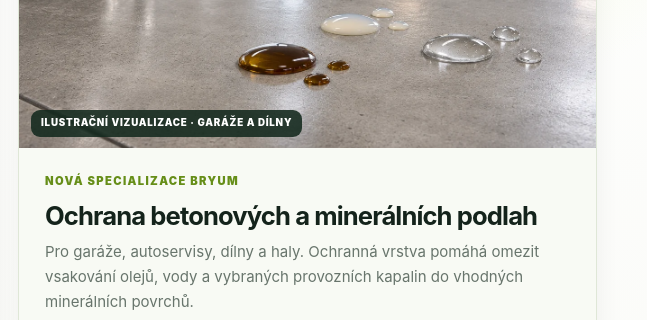
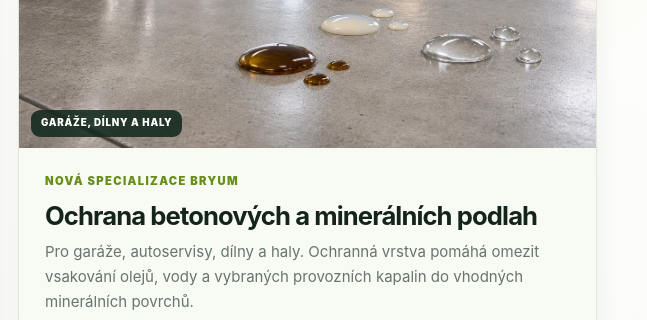
Before and after one commit to Bryumcisteni/moje-stranka, a plain HTML site: page index.html in a window 1280 px wide. Shown: the part 536-856 px from the top of the page, 633-1280 px from the left. Drawn offline with Linux system fonts and the light colour scheme.

Commit message:
Update service image section in index.html

```diff
--- a/index.html
+++ b/index.html
@@ -58,7 +58,7 @@
 </div>
 </article>
 <article class="service-card floor-primary" id="floor-service-card" tabindex="-1">
-<div class="service-image floor-service-visual"><img alt="Ilustrační vizualizace chráněné betonové a minerální podlahy v autoservisu s kapkami provozních kapalin" height="853" loading="lazy" src="images/ochrana-betonove-podlahy-garaz-illustrace.webp" width="1280"/><span class="floor-card-image-tag">ILUSTRAČNÍ VIZUALIZACE · GARÁŽE A DÍLNY</span></div>
+<div class="service-image floor-service-visual"><img alt="Chráněné betonové a minerální podlahy v autoservisu s kapkami provozních kapalin" height="853" loading="lazy" src="images/ochrana-betonove-podlahy-garaz-illustrace.webp" width="1280"/><span class="floor-card-image-tag">GARÁŽE, DÍLNY A HALY</span></div>
 <div class="service-body">
 <span class="service-tag">Nová specializace BRYUM</span>
 <h3>Ochrana betonových a minerálních podlah</h3>
```
